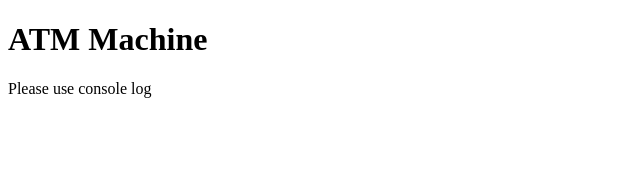
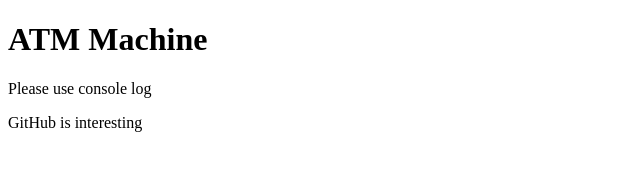
Before and after one commit to jazzz2019/my-first-repo, a plain HTML site: page index.html in a window 1280 px wide. Shown: the whole page, without its empty margins (0-640 px from the left). Drawn offline with Linux system fonts and the light colour scheme.

Commit message:
This is my second file

```diff
--- a/index.html
+++ b/index.html
@@ -9,6 +9,7 @@
 <body>
     <h1>ATM Machine</h1>
     <p>Please use console log</p>
+    <p>GitHub is interesting</p>
 </body>
 
 </html>
```
